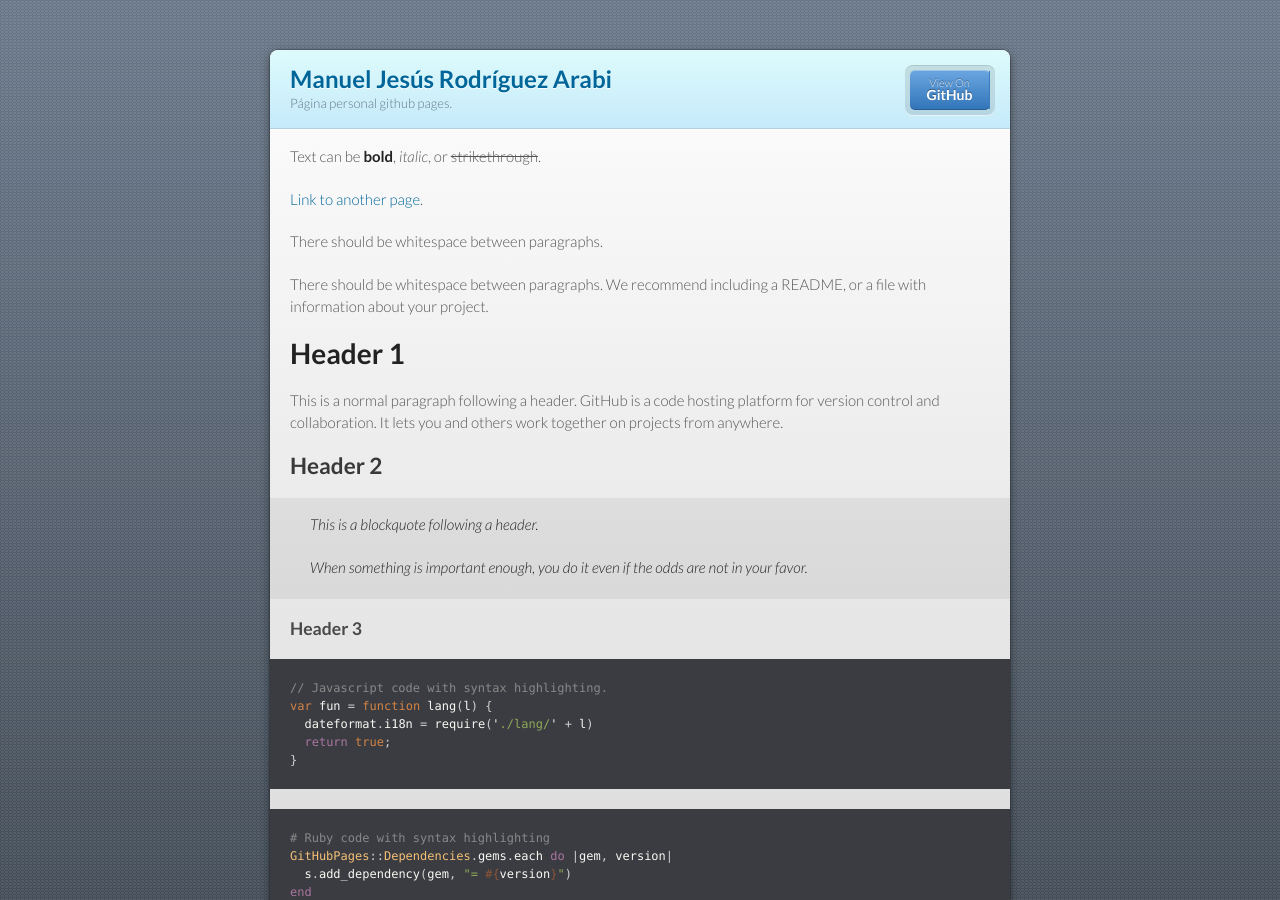
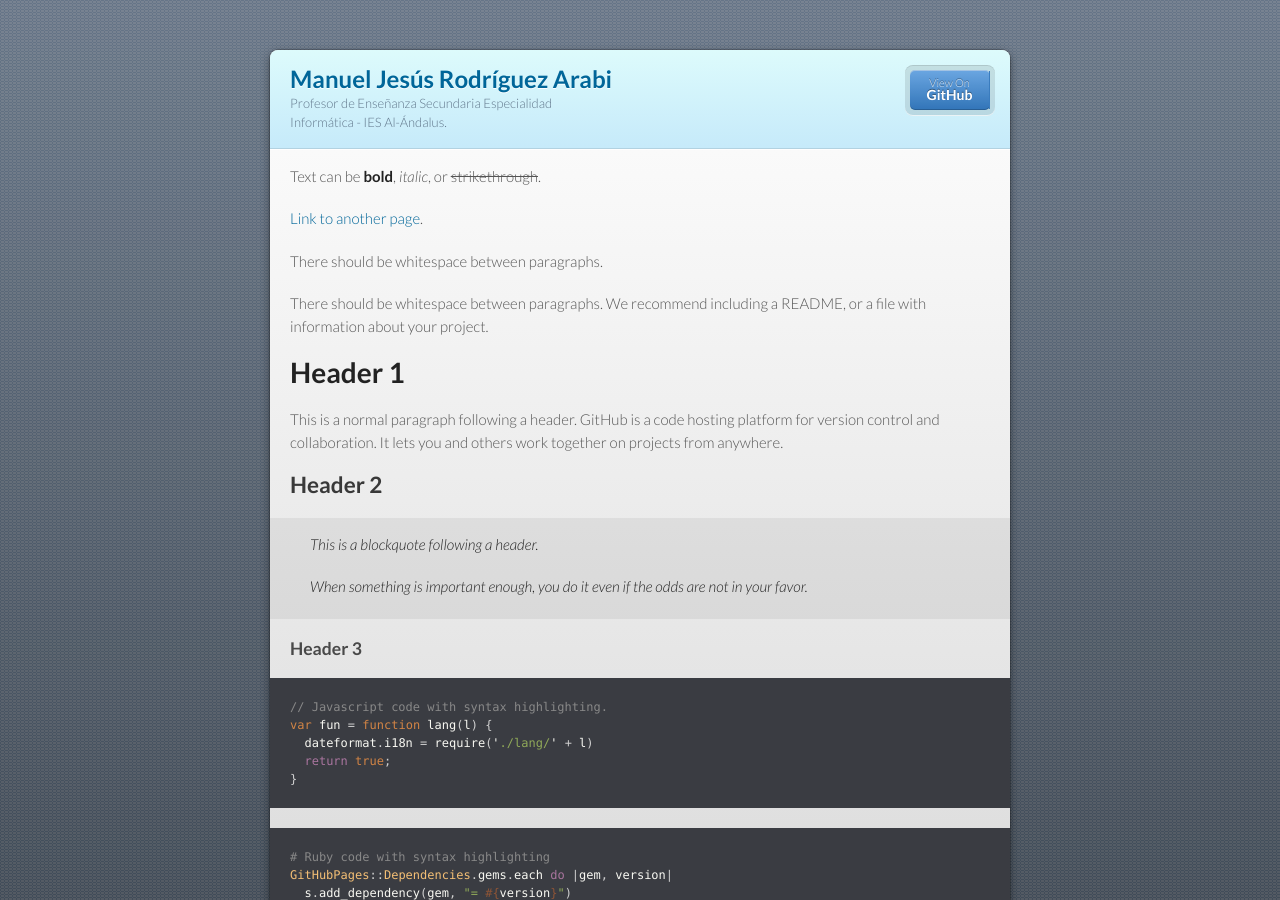
Before and after one commit to mrodara/mrodara.github.io, a Jekyll site: the page built from index.md, in a window 1280 px wide and 900 px high. Built offline with Jekyll 4.4.1, drawn with Linux system fonts in a browser that asks for light colours.

Commit message:
new site changes

```diff
--- a/_config.yml
+++ b/_config.yml
@@ -1,5 +1,5 @@
 title: Manuel Jesús Rodríguez Arabi
-description: Página personal github pages.
+description: Profesor de Enseñanza Secundaria Especialidad Informática - IES Al-Ándalus.
 show_downloads: false
 google_analytics:
 theme: jekyll-theme-modernist
```
